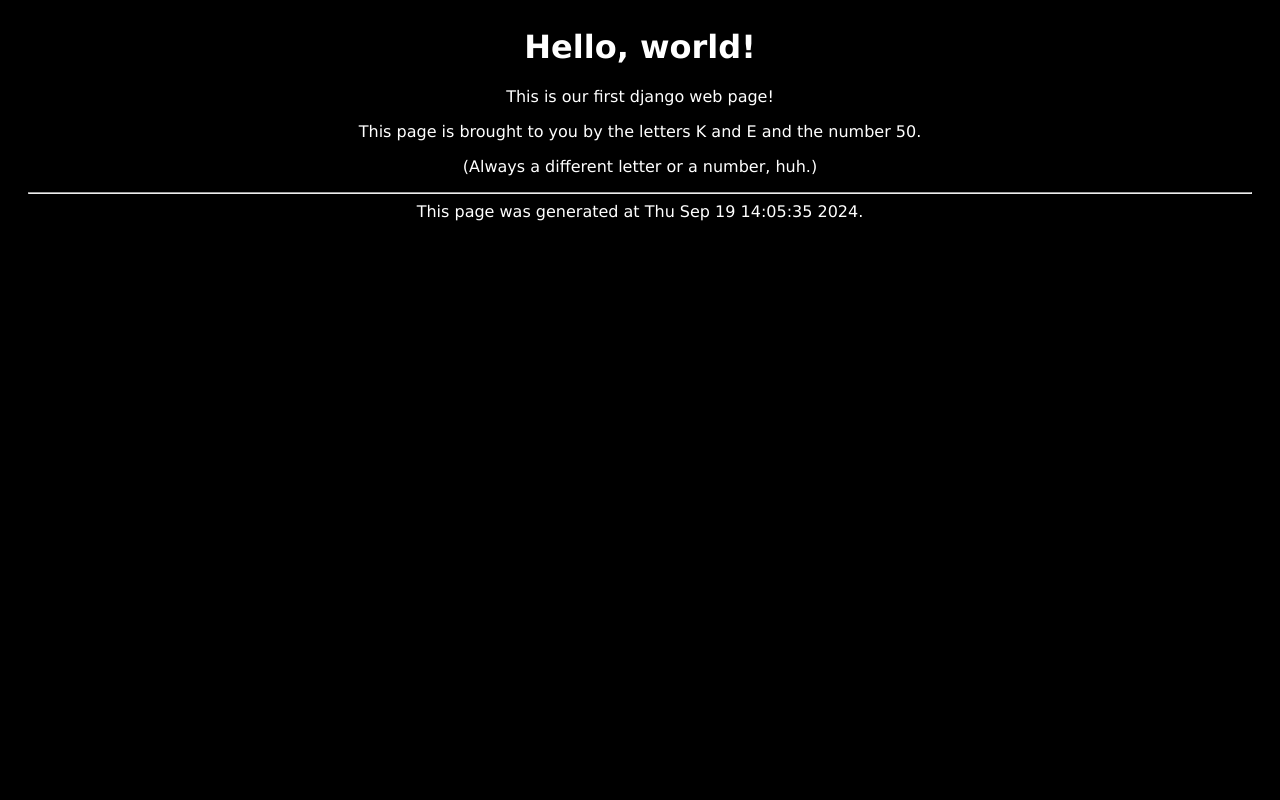
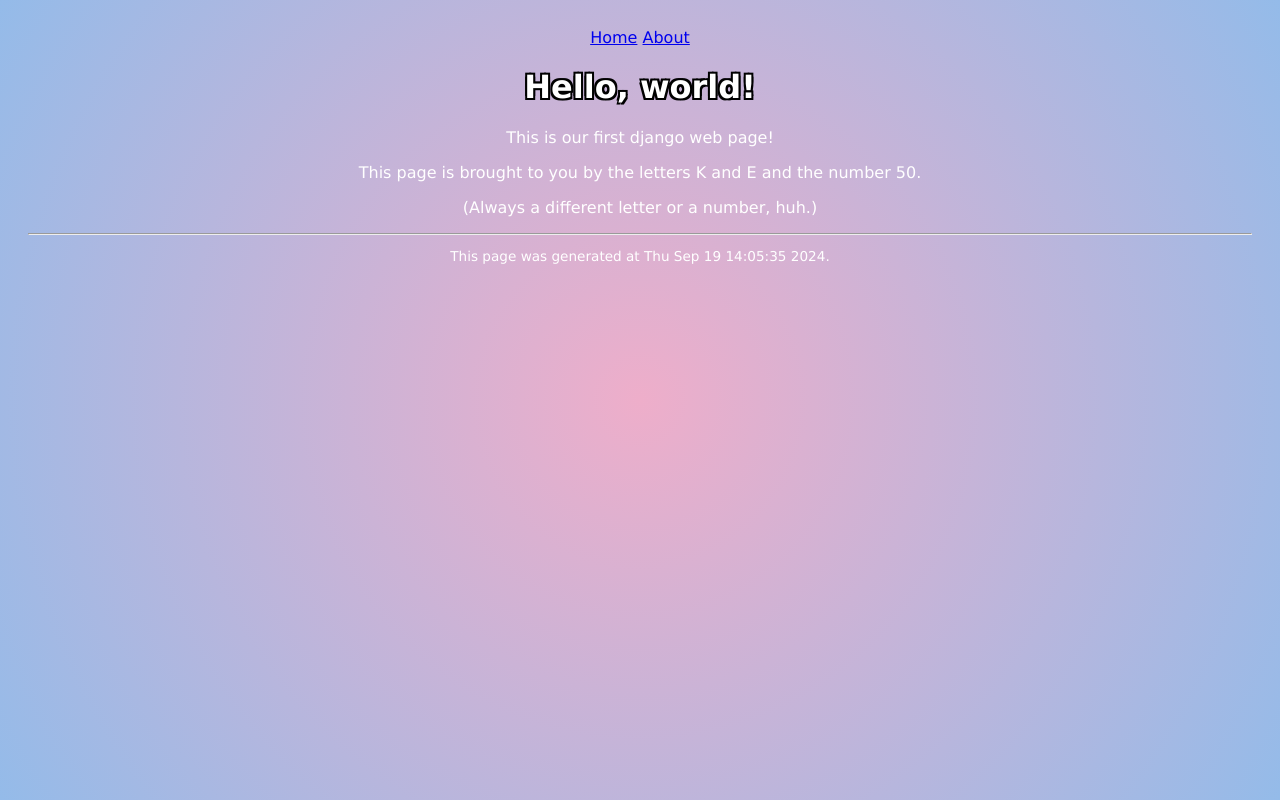
Before and after one commit to Linkhant19/Full-Stack-Application-Design-and-Development, a Django app: page /hw/ in a window 1280 px wide. Run offline with Django 5.2, Linux system fonts and the light colour scheme.

Commit message:
created base.html file and a new page called About. Provided links for navigation.

```diff
--- /dev/null
+++ b/django/hw/templates/hw/base.html
@@ -0,0 +1,33 @@
+<!-- hw/templates/hw/base.html
+This is the base page from which all other pages will inherit.
+Our common code. Specific code can be found in separate pages. -->
+
+{% load static %}
+<html>
+    <head>
+        <title>Hello, world!</title>
+
+        <!-- <link rel="stylesheet" href="/static/styles.css"> -->
+        <!-- this scriptlet will allow it to work on our hosting Heroku server. -->
+        <link rel="stylesheet" href="{% static 'styles.css' %}">
+    </head>
+
+    <body>
+
+        <nav>
+            <!-- <a href="/hw">Home</a>
+            <a href="/hw/about">About</a> -->
+
+            <!-- use the scriptlet URL function to look up a URL by name. -->
+            <a href="{% url 'home' %}">Home</a>
+            <a href="{% url 'about' %}">About</a>
+        </nav>
+
+        {% block content %}
+        <!-- our interesting stuff here! -->
+        {% endblock %}
+        <hr>
+        <p class="time">This page was generated at {{current_time}}.</p>
+
+    </body>
+</html>
--- a/django/hw/templates/hw/home.html
+++ b/django/hw/templates/hw/home.html
@@ -1,17 +1,10 @@
 <!-- hw/templates/hw/home.html -->
+{% extends "hw/base.html" %}
 
-<html>
-    <head>
-        <title>Hello, world</title>
-        <link rel="stylesheet" href="/static/styles.css">
-    </head>
-
-    <body>
+{% block content %}
         <h1>Hello, world!</h1>
         <p>This is our first django web page!</p>
         <p>This page is brought to you by the letters {{letter1}} and {{letter2}} and the number {{number}}.</p>
         <p>(Always a different letter or a number, huh.)</p>
-        <hr>
-        This page was generated at {{current_time}}.
-    </body>
-</html>
+
+{% endblock %}
--- a/django/hw/urls.py
+++ b/django/hw/urls.py
@@ -8,4 +8,5 @@ from . import views
 # create a list of URLs for the hw app
 urlpatterns = [
     path(r'', views.home, name='home'), # the first URL. main page
+    path(r'about', views.about, name='about'), # new about page
 ]
--- a/django/hw/views.py
+++ b/django/hw/views.py
@@ -44,3 +44,21 @@ def home(request):
     }
 
     return render(request, template_name, context)
+
+def about(request):
+    """
+    A function to respond to the /hw/about URL.
+    This function will delegate work to an HTML template.
+    """
+
+    # templates is the default folder for django so no need to specify.
+    # this template will present the response.
+    template_name = 'hw/about.html'
+
+    # create a dictionary of context variables
+    context = {
+        'current_time': time.ctime(),
+
+    }
+
+    return render(request, template_name, context)
--- a/django/static/styles.css
+++ b/django/static/styles.css
@@ -1,7 +1,20 @@
 body {
     padding: 20px;
     font-family: 'Lucida Sans', 'Lucida Sans Regular', 'Lucida Grande', 'Lucida Sans Unicode', Geneva, Verdana, sans-serif;
-    background-color: black;
+    background: rgb(238,174,202);
+    background: radial-gradient(circle, rgba(238,174,202,1) 0%, rgba(148,187,233,1) 100%);
     color: white;
     text-align: center;
 }
+
+h1 {
+    text-shadow:
+        2px 2px 0px black,
+        -2px 2px 0px black,
+        2px -2px 0px black,
+        -2px -2px 0px black;
+}
+
+.time {
+    font-size: .85em;
+}
```
Also changed, not shown: django/hw/templates/hw/about.html (added, +7 -0 lines).
